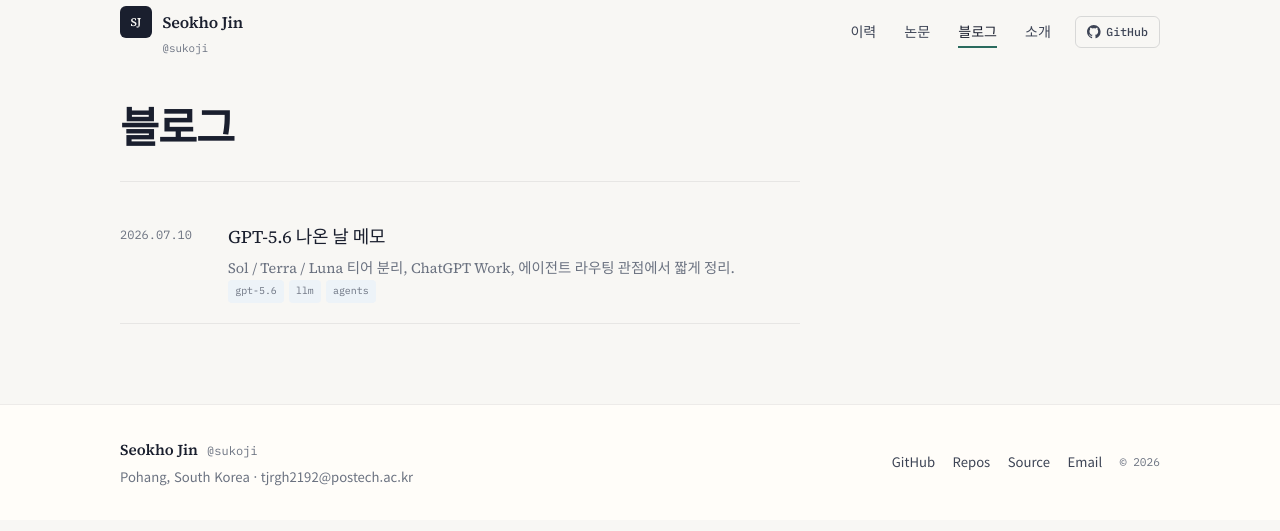
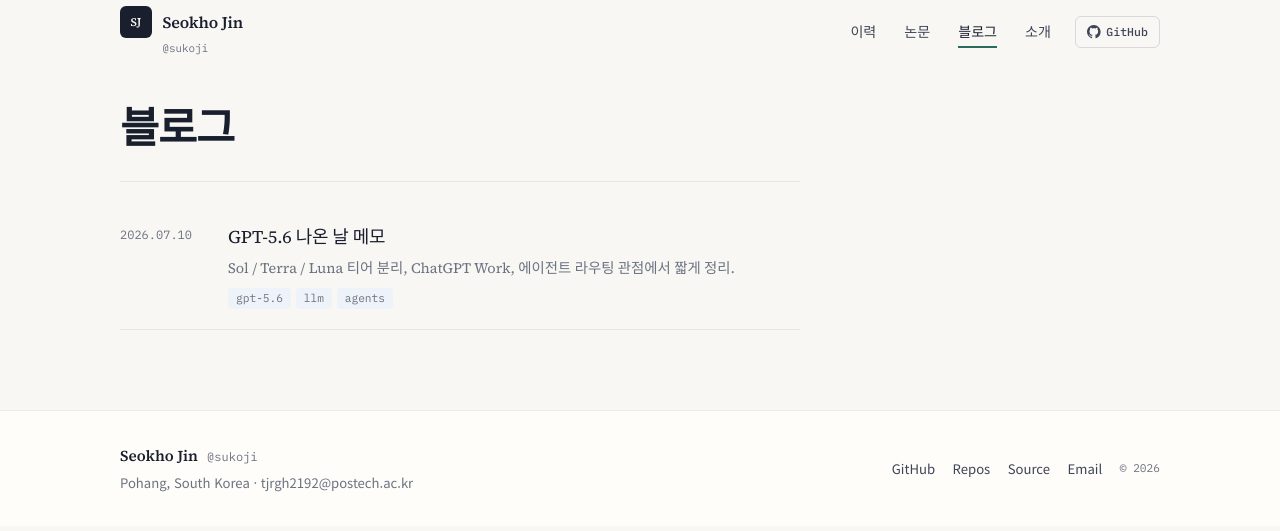
Before and after one commit to sukoji/sukoji.github.io, a Jekyll site: the page built from blog.md, in a window 1280 px wide. Shown: the top 531 px of the page. Built offline with Jekyll 4.4.1, drawn with Linux system fonts in a browser that asks for light colours.

Commit message:
Fix post-list-full child selector and tag pill styles.
Co-authored-by: Cursor <cursoragent@cursor.com>

```diff
--- a/assets/css/main.css
+++ b/assets/css/main.css
@@ -682,7 +682,18 @@ img { max-width: 100%; height: auto; display: block; }
   color: var(--theme);
 }
 
-.post-list-full li {
+.post-list-editorial .tag-list {
+  margin-top: 0.5rem;
+}
+
+.post-list-editorial .tag-list li {
+  display: inline-block;
+  font-size: 0.7rem;
+  padding: 0.2rem 0.5rem;
+  line-height: 1.3;
+}
+
+.post-list-full > li {
   display: grid;
   grid-template-columns: 6rem 1fr;
   gap: 1rem;
```
